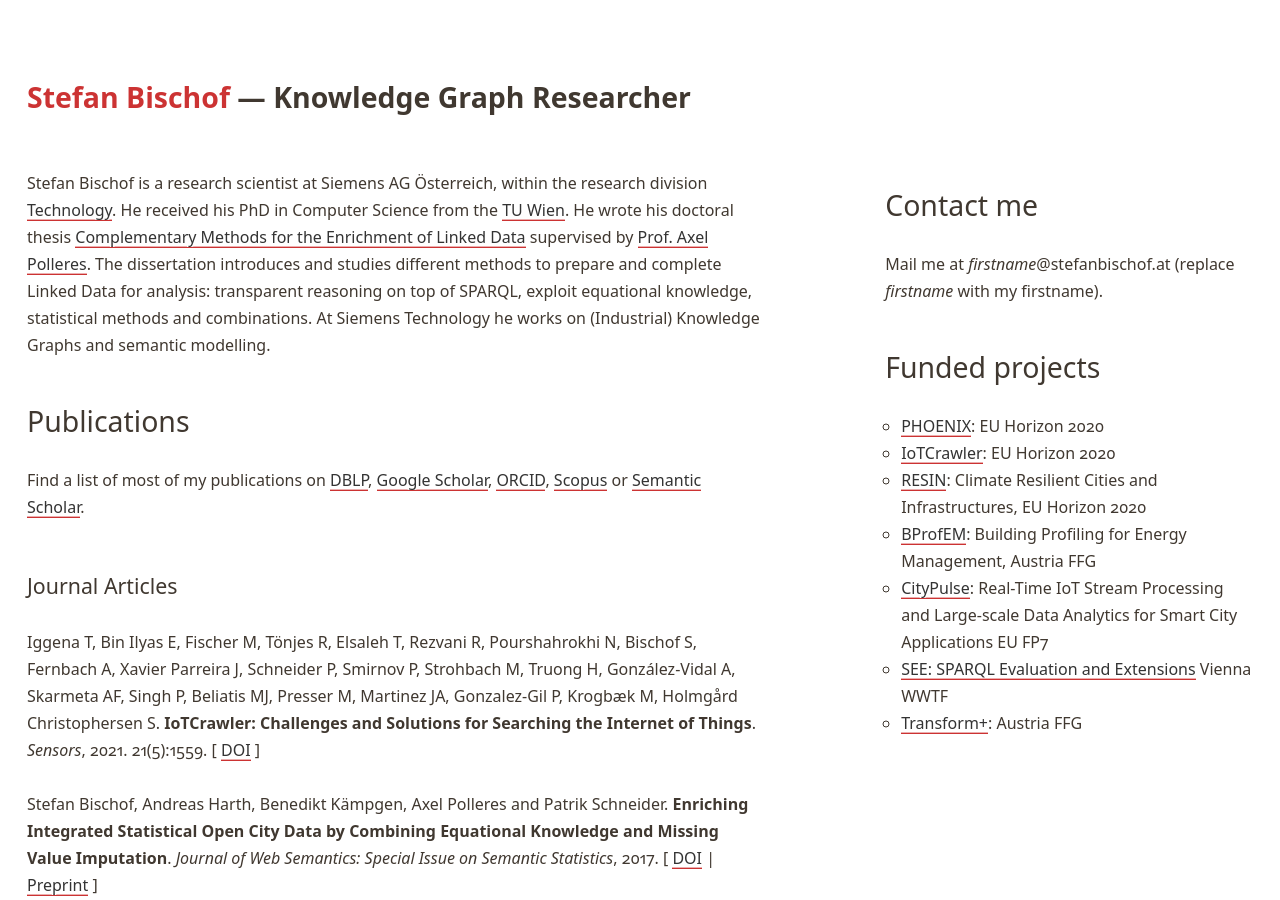
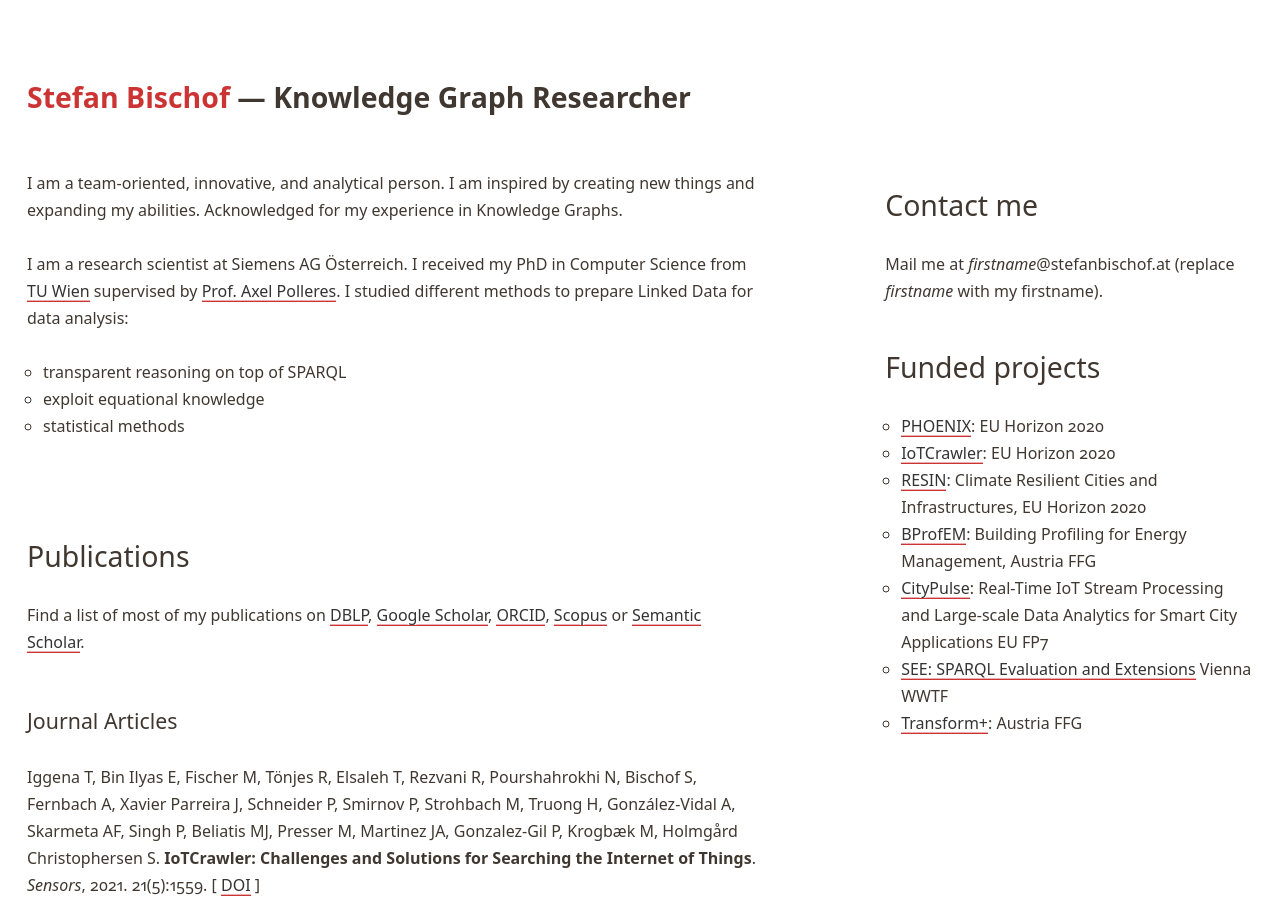
Before and after one commit to stefanbischof/stefanbischof.github.io, a Jekyll site: the page built from index.html, in a window 1280 px wide and 900 px high. Built offline with Jekyll 4.4.1, drawn with Linux system fonts in a browser that asks for light colours.

Commit message:
update index.html

```diff
--- a/index.html
+++ b/index.html
@@ -6,13 +6,19 @@
 <div class="row">
        <div class="col8">
 
-<p>Stefan Bischof is a research scientist at Siemens AG Österreich, within the research division <a href="https://new.siemens.com/global/en/company/innovation/research-development.html">Technology</a>. He received his PhD in Computer Science from the <a href="https://www.tuwien.at/">TU Wien</a>. He wrote his doctoral thesis <a href="#Bischof2017">Complementary Methods for the Enrichment of Linked Data</a> supervised by <a href="http://polleres.net/">Prof. Axel Polleres</a>. The dissertation introduces and studies different methods to prepare and complete Linked Data for analysis: transparent reasoning on top of SPARQL, exploit equational knowledge, statistical methods and combinations. At Siemens Technology he works on (Industrial) Knowledge Graphs and semantic modelling.</p>
+<p>I am a team-oriented, innovative, and analytical person. I am inspired by creating new things and expanding my abilities. Acknowledged for my experience in Knowledge Graphs.</p>
+
+<p>I am a research scientist at Siemens AG Österreich. I received my PhD in Computer Science from <a href="https://www.tuwien.at/">TU Wien</a> supervised by <a href="http://polleres.net/">Prof. Axel Polleres</a>. I studied different methods to prepare Linked Data for data analysis:
+<ul>
+  <li>transparent reasoning on top of SPARQL</li>
+  <li>exploit equational knowledge</li>
+  <li>statistical methods</li>
+</ul></p>
 
 <h1>Publications</h1>
 <p>Find a list of most of my publications on <a href="https://dblp.org/pid/40/3609-2.html">DBLP</a>, <a href="https://scholar.google.com/citations?user=U8wSrHwAAAAJ">Google Scholar</a>, <a href="https://orcid.org/0000-0001-9521-8907">ORCID</a>, <a href="https://www.scopus.com/authid/detail.uri?authorId=6701506511">Scopus</a> or <a href="https://www.semanticscholar.org/author/Stefan-Bischof/143877076">Semantic Scholar</a>.</p>
 
 {% include_relative mypublications.html %}
-
 
   <!--p>See <a href="publications.html">all publications</a>.</p-->
 
```
